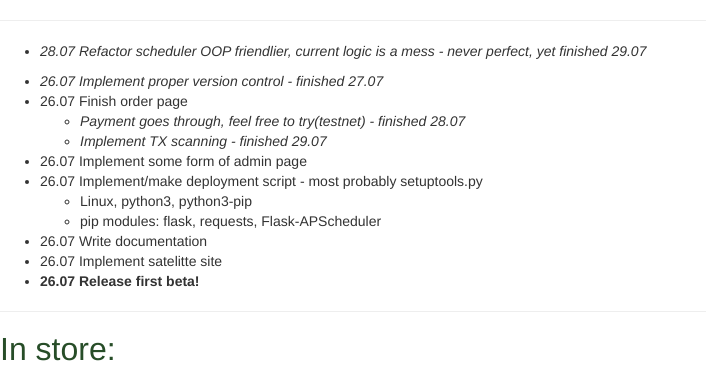
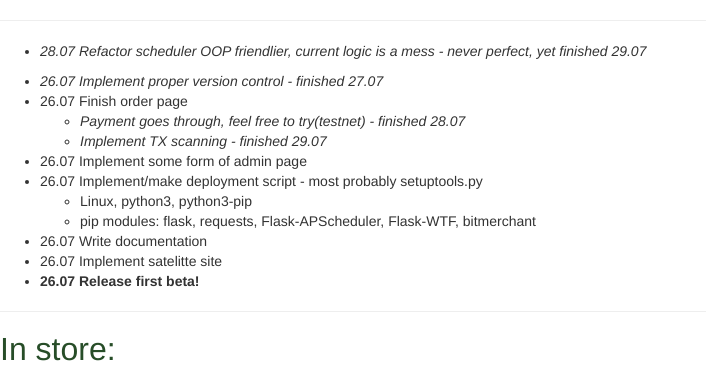
Before and after one commit to sginne/norsula-shop, a Flask app: template app/templates/base.html in a window 1280 px wide. Shown: the top 387 px of the page, without its empty margins (0-706 px from the left). Run offline with Flask 2, Linux system fonts and the light colour scheme; the template is opened without the code that fills it, so the values that code supplies are empty; parts of the project's set-up code (start-up, migrations or seed data) failed here and were passed over.

Commit message:
disclaimer update

```diff
--- a/app/templates/disclaimer.html
+++ b/app/templates/disclaimer.html
@@ -12,7 +12,7 @@
     <li>26.07 Implement/make deployment script - most probably setuptools.py</li>
     <ul>
         <li>Linux, python3, python3-pip</li>
-        <li>pip modules: flask, requests,  Flask-APScheduler</li>
+        <li>pip modules: flask, requests,  Flask-APScheduler, Flask-WTF, bitmerchant</li>
     </ul>
     <li>26.07 Write documentation</li>
     <li>26.07 Implement satelitte site</li>
```
